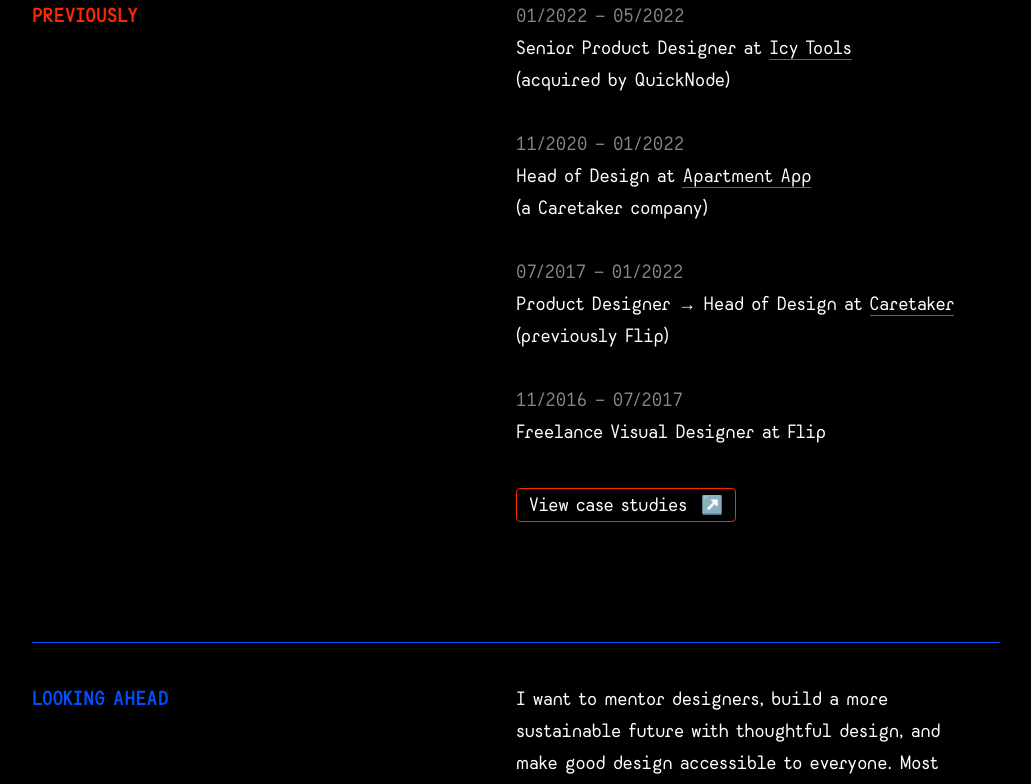
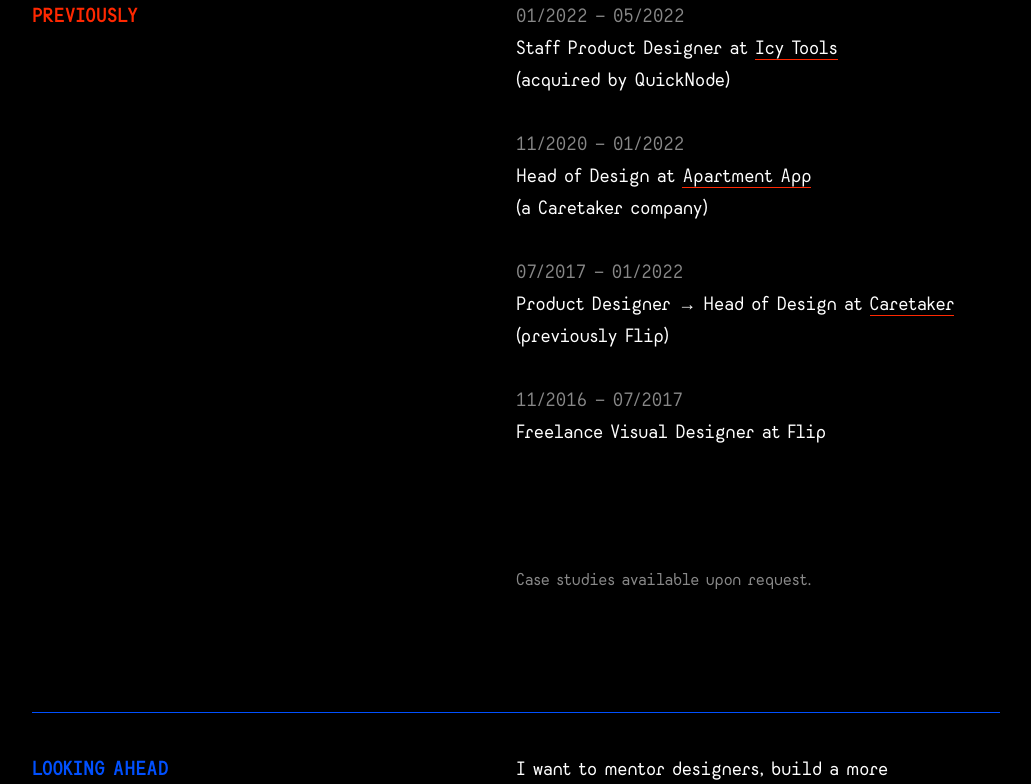
Before and after one commit to jonhargreaves/personal-site, a React (Create React App) app: page / in a window 1280 px wide. Shown: the part 1471-2255 px from the top of the page, without its empty margins (124-1155 px from the left). Built offline with nearby package versions, Linux system fonts and the light colour scheme.

Commit message:
Small updates.

```diff
--- a/src/App.tsx
+++ b/src/App.tsx
@@ -76,7 +76,7 @@ function App() {
           <div className="h-full w-full lg:w-1/2">
             <div className="text-sm lg:text-md">
               <div className="text-gray text-sm lg:text-md">01/2022 - 05/2022</div>
-              Senior Product Designer at <a href="https://icy.tools/" target="_blank" className="border-b border-red hover:text-gray">Icy Tools</a>
+              Staff Product Designer at <a href="https://icy.tools/" target="_blank" className="border-b border-red hover:text-gray">Icy Tools</a>
               <br />
               (acquired by QuickNode)
               <br />
@@ -96,15 +96,10 @@ function App() {
               <div className="text-gray text-sm lg:text-md">11/2016 - 07/2017</div>
               Freelance Visual Designer at Flip
             </div>
-            <div className="h-10 w-full" />
-            <div className="border border-red rounded mr-auto px-3 py-1 lg:py-0 hover:text-gray w-fit">
-              <a
-                href="https://www.figma.com/file/oC4tbj7gO948anusmMwTzE/Case-Studies?type=design&node-id=1%3A3&t=qdWNeC5KnRC5W84l-1"
-                target="_blank"
-                className="text-sm lg:text-md">
-                  View case studies&nbsp;&nbsp;↗
-              </a>
-            </div>
+            <div className="h-5 w-full lg:h-10" />
+            <div className="h-5 w-full lg:h-10" />
+            <div className="h-5 w-full lg:h-10" />
+            <div className="text-gray text-xs lg:text-sm">Case studies available upon request.</div>
           </div>
           <div className="h-full w-5 lg:w-10" />
         </div>
@@ -171,7 +166,7 @@ function App() {
         <div className="h-5 w-full lg:h-10" />
         <div className="h-5 w-full lg:h-10" />
         <div className="h-5 w-full lg:h-10" />
-        <div className="text-gray text-sm">This website was designed and coded by Jon Hargreaves © 2023</div>
+        <div className="text-gray text-xs lg:text-sm">This website was designed and coded by Jon Hargreaves © 2023</div>
       </div>
     </div>
   );
--- a/tailwind.config.js
+++ b/tailwind.config.js
@@ -22,6 +22,9 @@ module.exports = {
         'mono': ['"Pinopolis-Regular"', ...defaultTheme.fontFamily.sans],
       },
       fontSize: {
+        xs: ['0.875rem', {
+          lineHeight: '1.5rem',
+        }],
         sm: ['1rem', {
           lineHeight: '1.5rem',
         }],
```
